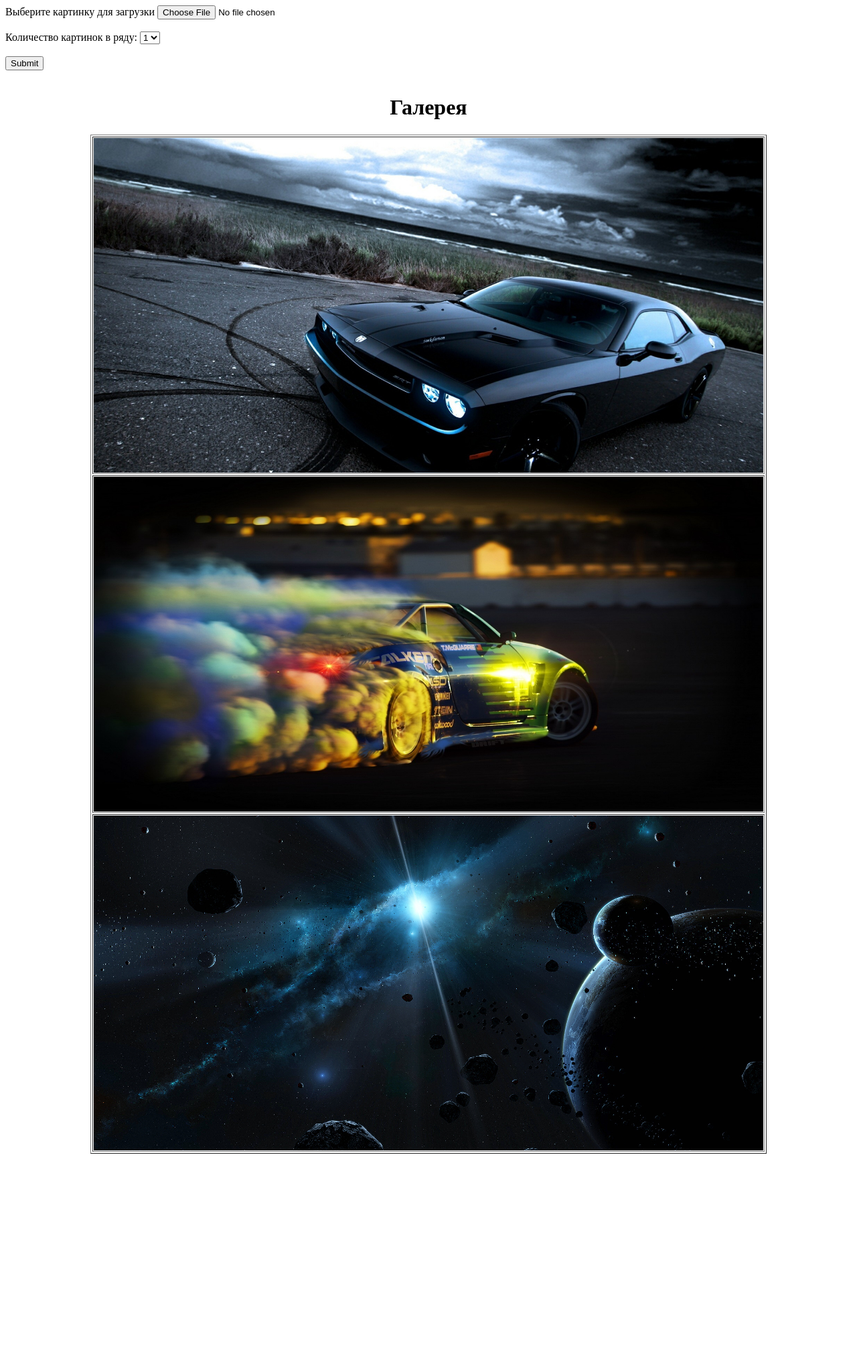
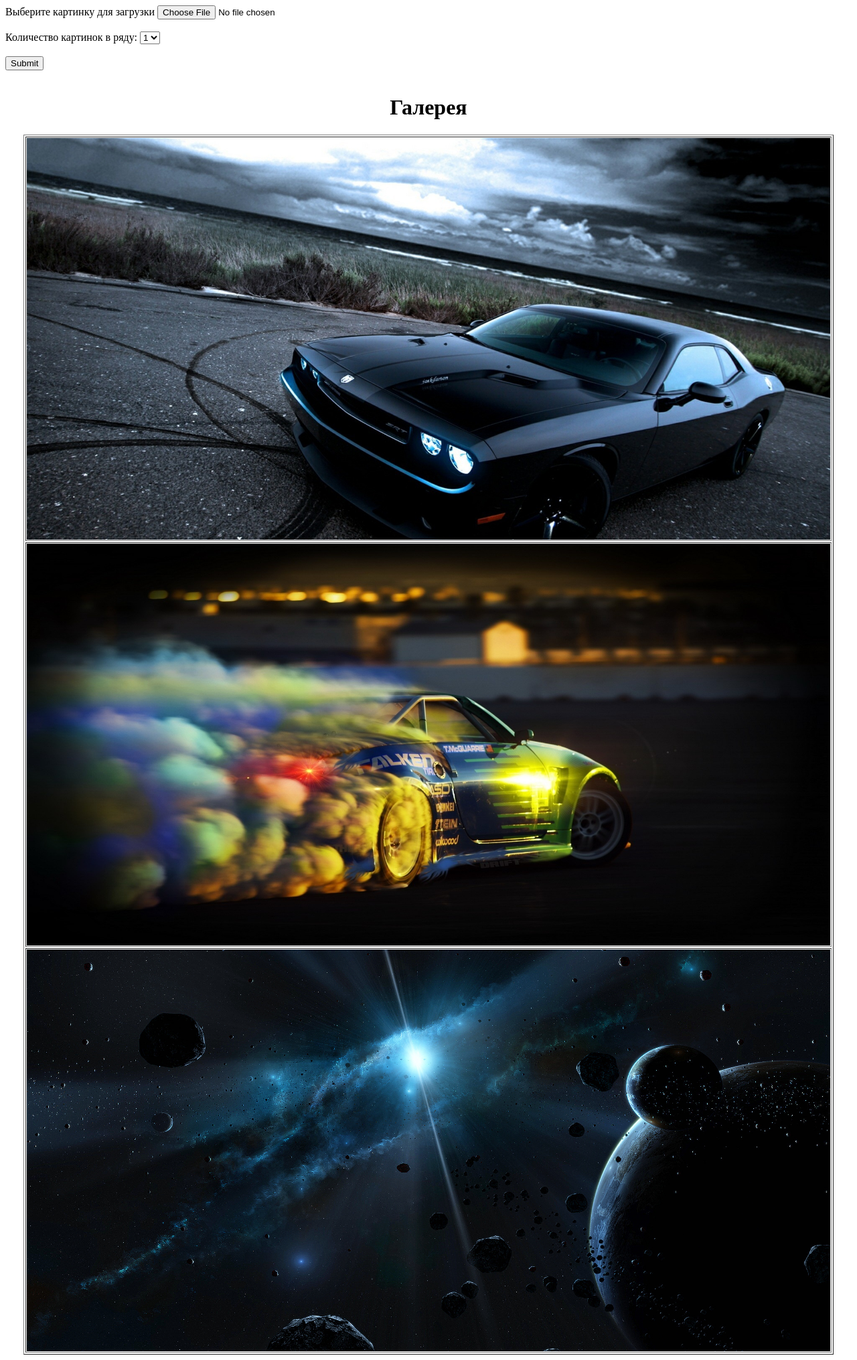
Before and after one commit to sasa97972/PHP_Academy_Homework, a PHP site: page /6.php in a window 1280 px wide. Shown: the whole page at 67% size. Before the commit the page ends 1723 px from the top, so only its background shows below. Run offline with PHP 8.4, Linux system fonts and the light colour scheme.

Commit message:
back 10.05 reworked 6.php

```diff
--- a/Backend/10.05.2017/6/6.php
+++ b/Backend/10.05.2017/6/6.php
@@ -4,29 +4,22 @@ if (isset($_POST['form_1'])) {
 }
 $arr = array_diff(scandir('gallery/'), ['.','..']);
 $count = 1;
-$number = 1;
-$width = "1000px";
-$height = "500px";
 if (isset($_POST['order'])) {
-    if ($_POST['order'] == 4) {
-        $count = 4;
-        $number = 4;
-        $width = "300px";
-        $height = "150px";
-    }
-    if ($_POST['order'] == 3) {
-        $count = 3;
-        $number = 3;
-        $width = "500px";
-        $height = "250px";
-    }
-    if ($_POST['order'] == 2) {
-        $count = 2;
-        $number = 2;
-        $width = "700px";
-        $height = "350px";
-    }
+   switch ($_POST['order']) {
+       case 2:
+           $count = 2;
+           break;
+       case 3:
+           $count = 3;
+           break;
+       case 4:
+           $count = 4;
+           break;
+   }
 }
+$width = 1200 / $count;
+$height = 600 / $count;
+$number = $count;
 ?>
 <form action="" method="post" enctype="multipart/form-data">
     <label for="img">Выберите картинку для загрузки</label>
@@ -45,7 +38,7 @@ if (isset($_POST['order'])) {
     <?php foreach ($arr as $source):
         if ($count % $number * 2 == 0) {echo "</tr>";}
         if ($count % $number == 0) {echo "<tr>";}
-        echo "<td>"."<img src=\"gallery/$source\" alt=\"image\" width=\"$width\" height=\"$height\">"."</td>";
+        echo "<td>"."<img src=\"gallery/{$source}\" alt=\"image\" width=\"{$width}px\" height=\"{$height}px\">"."</td>";
         $count++;
     endforeach; ?>
 </table>
```
